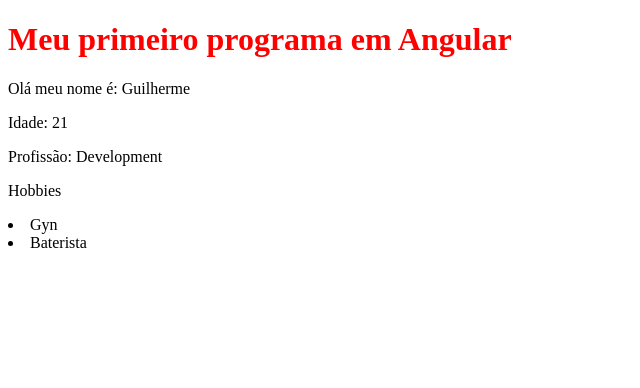
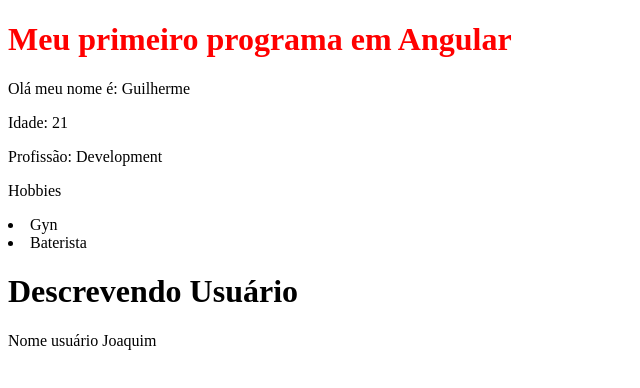
Before and after one commit to Guilh3rmeCabral/Angular, an Angular app: page / in a window 1280 px wide. Shown: the top 388 px of the page, without its empty margins (0-640 px from the left). Built offline with nearby package versions, Linux system fonts and the light colour scheme.

Commit message:
Fazendo compartilhamento de dados de um componente Pai para um Filho

```diff
--- a/src/app/app.component.html
+++ b/src/app/app.component.html
@@ -1,5 +1,7 @@
 <h1>Meu primeiro programa em Angular</h1>
 
-<app-first-component>
-
-</app-first-component>
+<app-first-component></app-first-component>
+<app-parent-data
+  [name]="userName"
+>
+</app-parent-data>
--- a/src/app/app.component.ts
+++ b/src/app/app.component.ts
@@ -6,5 +6,7 @@
   styleUrls: ['./app.component.scss']
 })
 export class AppComponent {
+  userName = 'Joaquim';
+
   title = 'angular-course';
 }
--- a/src/app/app.module.ts
+++ b/src/app/app.module.ts
@@ -4,11 +4,13 @@
 import { AppRoutingModule } from './app-routing.module';
 import { AppComponent } from './app.component';
 import { FirstComponentComponent } from './components/first-component/first-component.component';
+import { ParentDataComponent } from './components/parent-data/parent-data.component';
 
 @NgModule({
   declarations: [
     AppComponent,
-    FirstComponentComponent
+    FirstComponentComponent,
+    ParentDataComponent
   ],
   imports: [
     BrowserModule,
--- /dev/null
+++ b/src/app/components/parent-data/parent-data.component.html
@@ -0,0 +1,2 @@
+<h1>Descrevendo Usuário</h1>
+<p>Nome usuário {{name}}</p>
```
Also changed, not shown: src/app/components/parent-data/parent-data.component.ts (added, +10 -0 lines), src/app/components/parent-data/parent-data.component.scss (added), 1 other file (tests, documents, lock files or other folders).
